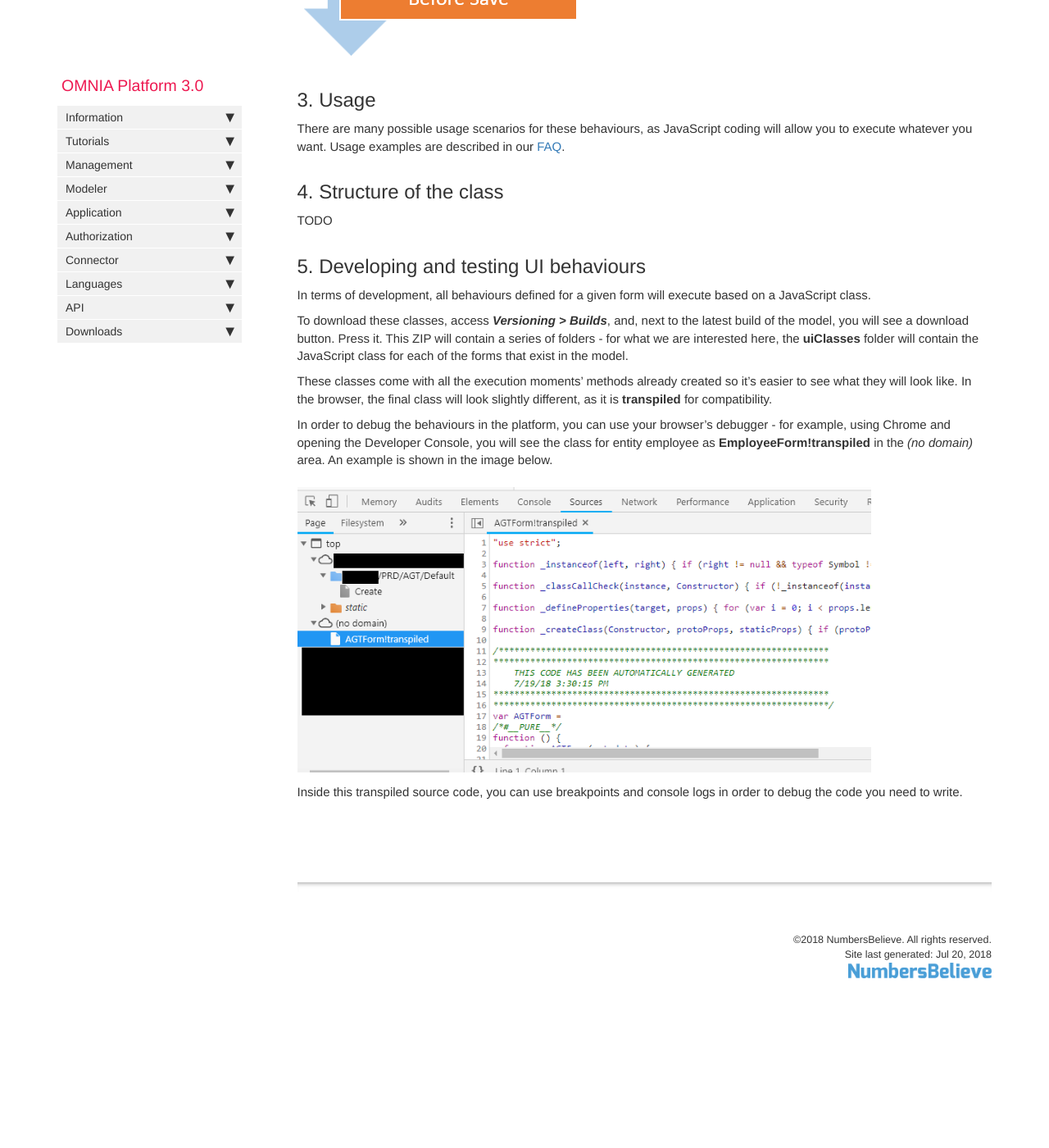
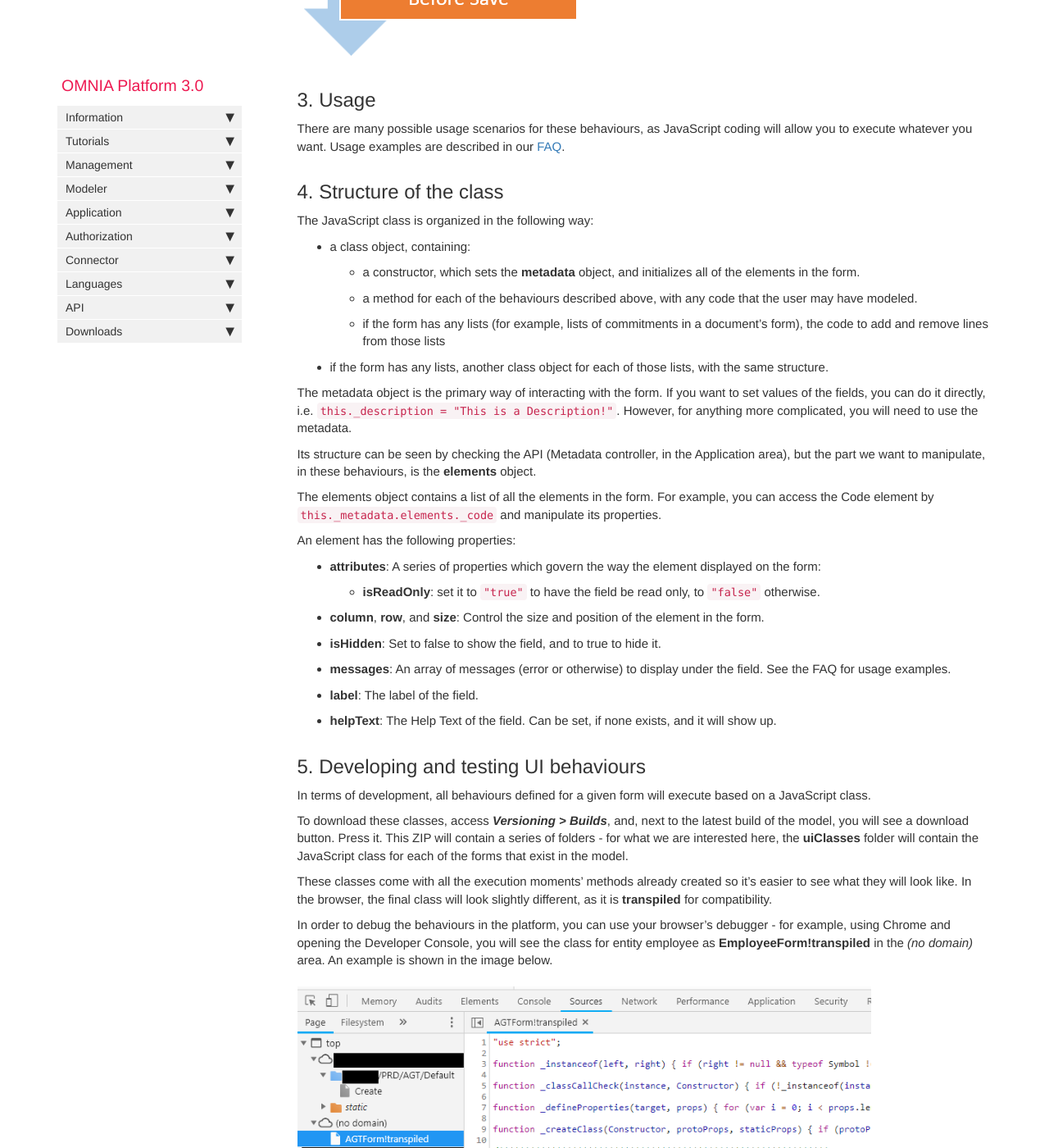
Before and after one commit to daniel8lopes/omnia3, a Jekyll site: the page built from docs/pages/omnia3/Modeler/omnia3_modeler_uibehaviours.md, in a window 1280 px wide and 1400 px high, scrolled down 1226 px. Shown: the whole window at 82% size. Built offline with Jekyll 4.4.1, drawn with Linux system fonts in a browser that asks for light colours; nearby versions of some CDN libraries; comment, search, counter and statistics services are not loaded; before the commit the page ends 2479 px from its top, so only the background shows below that.

Commit message:
Add class structure

````diff
--- a/docs/pages/omnia3/Modeler/omnia3_modeler_uibehaviours.md
+++ b/docs/pages/omnia3/Modeler/omnia3_modeler_uibehaviours.md
@@ -39,7 +39,27 @@ There are many possible usage scenarios for these behaviours, as JavaScript codi
 
 ## 4. Structure of the class
 
-TODO
+The JavaScript class is organized in the following way:
+- a class object, containing:
+    - a constructor, which sets the **metadata** object, and initializes all of the elements in the form.
+    - a method for each of the behaviours described above, with any code that the user may have modeled.
+    - if the form has any lists (for example, lists of commitments in a document's form), the code to add and remove lines from those lists
+- if the form has any lists, another class object for each of those lists, with the same structure.
+
+The metadata object is the primary way of interacting with the form. If you want to set values of the fields, you can do it directly, i.e. ```this._description = "This is a Description!"```. However, for anything more complicated, you will need to use the metadata.
+
+Its structure can be seen by checking the API (Metadata controller, in the Application area), but the part we want to manipulate, in these behaviours, is the **elements** object.
+
+The elements object contains a list of all the elements in the form. For example, you can access the Code element by ```this._metadata.elements._code``` and manipulate its properties.
+
+An element has the following properties:
+- **attributes**: A series of properties which govern the way the element displayed on the form:
+    - **isReadOnly**: set it to ```"true"``` to have the field be read only, to ```"false"``` otherwise.
+- **column**, **row**, and **size**: Control the size and position of the element in the form.
+- **isHidden**: Set to false to show the field, and to true to hide it.
+- **messages**: An array of messages (error or otherwise) to display under the field. See the FAQ for usage examples.
+- **label**: The label of the field.
+- **helpText**: The Help Text of the field. Can be set, if none exists, and it will show up.
 
 ## 5. Developing and testing UI behaviours
 
````
